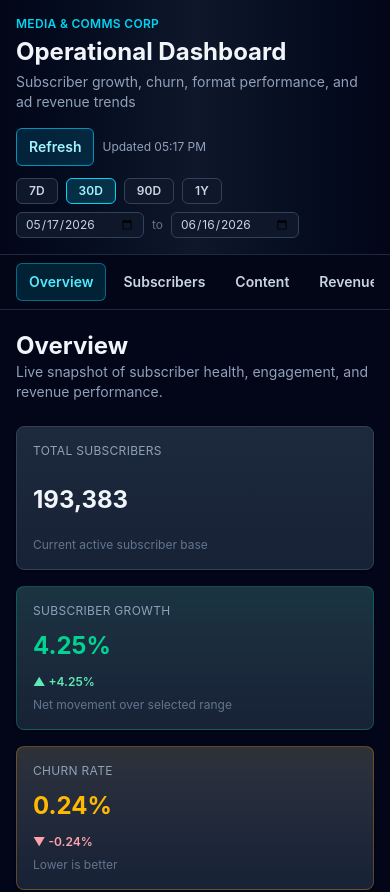
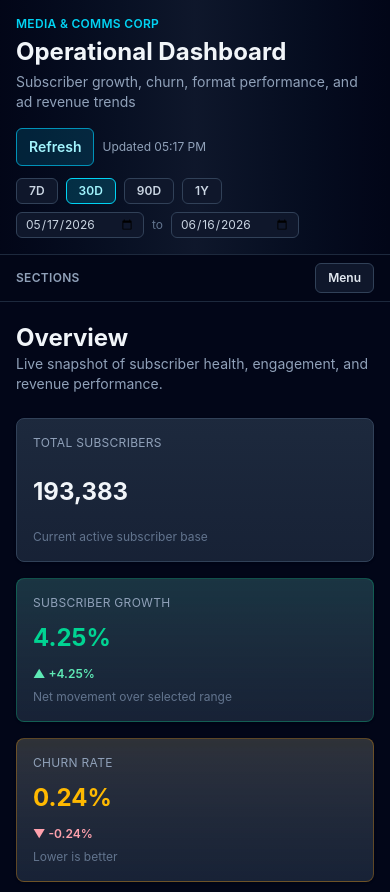
Before and after one commit to michaelbodellslalom/p300resubmission1, a Next.js app: page /dashboard in a window 390 px wide. Shown: the top 892 px of the page. Built offline with nearby package versions, Linux system fonts and the light colour scheme.

Commit message:
T-131: Implement mobile navigation hamburger menu

```diff
--- a/memory-bank/activeContext.md
+++ b/memory-bank/activeContext.md
@@ -4,7 +4,7 @@
 **Phase 8+ Cross-cutting** — All 6 tabs now functional
 
 ## Next Task
-**T-131: Mobile nav hamburger menu for smaller screens**
+**T-132: Mobile KPI stacking and spacing optimization**
 
 ## What's Done
 - Planning complete (PRD, Design Doc, Build Task List)
@@ -51,13 +51,14 @@
 - T-046 complete: no-data states validated and standardized for Overview charts and churn table
 - T-047 complete: chart surface, legend, tooltip, and series color polish applied
 - T-048 complete: chart responsiveness and readability validated at 320px, 375px, and 768px
+- T-131 complete: mobile hamburger navigation added with close-on-selection behavior
 - QueryClient provider wired at app root for hooks
 - Production build and type-check verified after shell routing
 - Production build and type-check verified after KPI refactor
 - Production build and type-check re-verified after chart integration
 
 ## What's In Progress
-- T-049 planning: verify chart reactivity under periodic polling and manual refresh
+- T-132 planning: optimize mobile KPI stacking and spacing across tab pages
 
 ## Blockers
 None
@@ -70,4 +71,4 @@ None
 - Header refresh timestamp is now hydration-safe and no longer intercepts pointer events
 
 ## Last Updated
-June 16, 2026 - All six tabs complete; Insights scatter+insight-cards+revenue-bars; Reports CSV exports
+June 16, 2026 - T-131 mobile hamburger menu complete; next T-132 mobile KPI stacking/spacing
--- a/memory-bank/progress.md
+++ b/memory-bank/progress.md
@@ -16,7 +16,7 @@ Planning complete | Development in progress
 | 6 - Revenue Tab | In Progress | T-089-T-104 | KPIs, RevenueTrendChart, format revenue table shipped (T-089-T-097) |
 | 7 - Insights Tab | Complete | T-105-T-116 | Insight cards, scatter chart, top-content table, revenue driver bars |
 | 8 - Reports Tab | In Progress | T-117-T-130 | CSV export for all 3 datasets (T-117/T-122) |
-| 9 - Mobile and Responsive | Not Started | T-131-T-142 | Next priority |
+| 9 - Mobile and Responsive | In Progress | T-131-T-142 | T-131 mobile nav hamburger complete |
 | 10 - Real-Time Updates | Not Started | T-143-T-150 | Blocked by Phase 1 |
 | 11 - Accessibility | Not Started | T-151-T-164 | Blocked by Phase 9 |
 | 12 - Testing | Not Started | T-165-T-180 | Blocked by Phase 11 |
@@ -78,9 +78,10 @@ Planning complete | Development in progress
 - Fixed refresh timestamp click interception with pointer-events-safe label styling
 - Fixed header hydration mismatch for dynamic "Updated" timestamp text
 - Re-validated type-check and production build after chart integration
+- Implemented mobile hamburger navigation with responsive desktop/mobile tab behavior and close-on-navigation interaction
 
 ## In Progress
-- Next: T-131 (mobile navigation hamburger menu)
+- Next: T-132 (mobile KPI stacking and spacing optimization)
 
 ## Risks and Notes
 - No blockers currently
--- a/src/components/TabNavigation.tsx
+++ b/src/components/TabNavigation.tsx
@@ -1,4 +1,6 @@
 "use client";
+
+import { useState } from 'react';
 
 import Link from 'next/link';
 
@@ -19,9 +21,53 @@ const tabs: Array<{ key: DashboardTab; label: string; href: string }> = [
 ];
 
 export function TabNavigation({ activeTab, onTabChange }: TabNavigationProps) {
+  const [isMobileMenuOpen, setIsMobileMenuOpen] = useState(false);
+
+  const handleTabClick = (tab: DashboardTab) => {
+    onTabChange(tab);
+    setIsMobileMenuOpen(false);
+  };
+
   return (
     <nav className="border-b border-slate-800 bg-slate-950/70 px-4 md:px-8" aria-label="Dashboard sections">
-      <ul className="flex gap-1 overflow-x-auto py-2">
+      <div className="flex items-center justify-between py-2 md:hidden">
+        <p className="text-xs font-semibold uppercase tracking-wide text-slate-400">Sections</p>
+        <button
+          type="button"
+          onClick={() => setIsMobileMenuOpen((open) => !open)}
+          aria-expanded={isMobileMenuOpen}
+          aria-controls="mobile-dashboard-sections"
+          className="rounded-md border border-slate-700 bg-slate-900 px-3 py-1.5 text-xs font-semibold text-slate-200 hover:border-slate-500"
+        >
+          {isMobileMenuOpen ? 'Close' : 'Menu'}
+        </button>
+      </div>
+
+      {isMobileMenuOpen && (
+        <ul id="mobile-dashboard-sections" className="grid gap-1 pb-2 md:hidden">
+          {tabs.map((tab) => {
+            const isActive = tab.key === activeTab;
+
+            return (
+              <li key={tab.key}>
+                <Link
+                  href={tab.href}
+                  onClick={() => handleTabClick(tab.key)}
+                  className={
+                    isActive
+                      ? 'block rounded-md border border-cyan-500/50 bg-cyan-500/15 px-3 py-2 text-sm font-semibold text-cyan-300'
+                      : 'block rounded-md border border-transparent px-3 py-2 text-sm font-semibold text-slate-300 hover:bg-slate-800 hover:text-slate-100'
+                  }
+                >
+                  {tab.label}
+                </Link>
+              </li>
+            );
+          })}
+        </ul>
+      )}
+
+      <ul className="hidden gap-1 overflow-x-auto py-2 md:flex">
         {tabs.map((tab) => {
           const isActive = tab.key === activeTab;
 
@@ -29,7 +75,7 @@ export function TabNavigation({ activeTab, onTabChange }: TabNavigationProps) {
             <li key={tab.key}>
               <Link
                 href={tab.href}
-                onClick={() => onTabChange(tab.key)}
+                onClick={() => handleTabClick(tab.key)}
                 className={
                   isActive
                     ? 'inline-flex whitespace-nowrap rounded-md border border-cyan-500/50 bg-cyan-500/15 px-3 py-2 text-sm font-semibold text-cyan-300'
```
